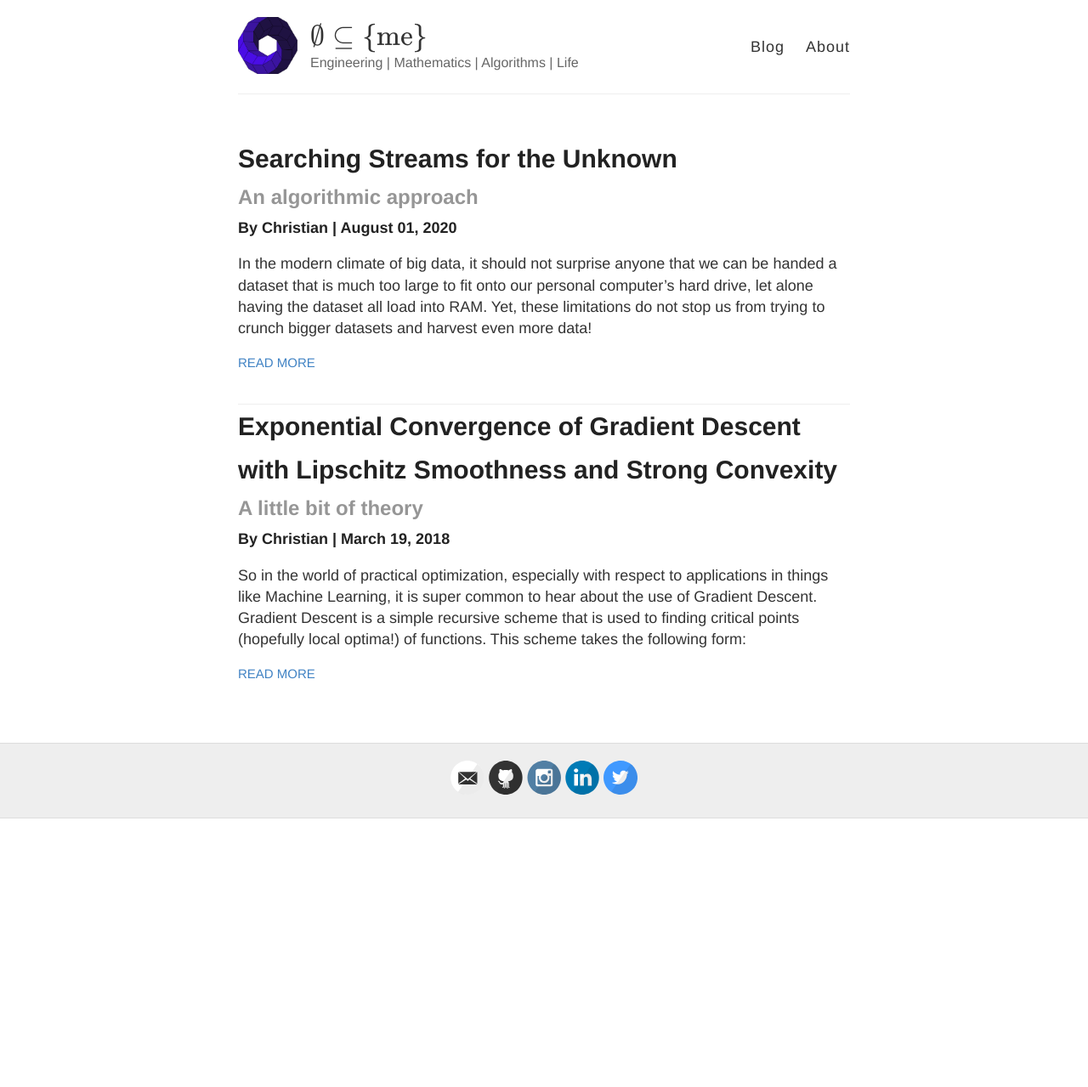
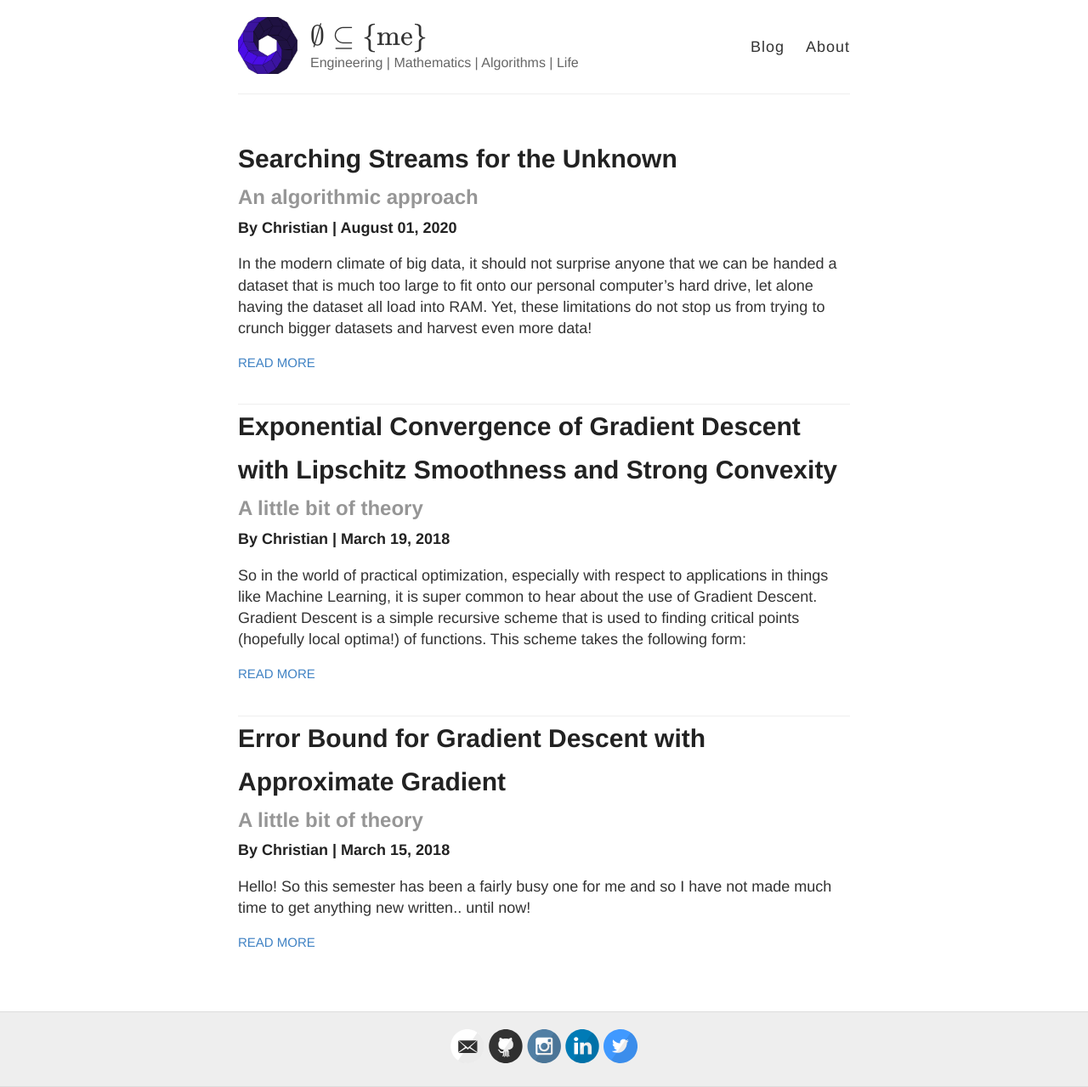
Before and after one commit to choward1491/choward1491.github.io, a Jekyll site: the page built from index.html, in a window 1280 px wide. Shown: the whole page at 85% size. Built offline with Jekyll 4.4.1, drawn with Linux system fonts in a browser that asks for light colours; nearby versions of some CDN libraries; before the commit the page ends 963 px from its top, so only the background shows below that.

Commit message:
push html version of old post

```diff
--- /dev/null
+++ b/_posts/2018-3-15-Error-Bound-for-Gradient-Descent-with-Approximate-Gradient.html
@@ -0,0 +1,98 @@
+---
+layout: post
+title: Error Bound for Gradient Descent with Approximate Gradient
+subtitle: A little bit of theory
+date:   2018-03-15 12:00:00 +0000
+author: Christian
+categories: algorithms math optimization convexity convergence machine-learning
+---
+
+<p>Hello! So this semester has been a fairly busy one for me and so I have not made much time to get anything new written.. until now!</p>
+
+<p>Lately I've been having some real fun with optimization, especially convex optimization and some duality, but I recently got posed an interesting problem of bounding the error between an iterate and the local minimum for a quadratic form when using an approximate gradient instead of an exact one. I thought this was a fairly fun problem to investigate and thought I would share my proof and some numerical results! So let's get to it..</p>
+
+<p><img src="/assets/approx_gradient_convergence/math_thought_gif.gif" alt="alt text" title="Math thinking meme" /></p>
+
+<p>First, let us take a look at the recursive gradient descent approach in question. Consider the steepest descent method with bounded error:</p>
+
+\newcommand{\norm}[1]{\left \lVert #1 \right \rVert}
+\newcommand{\Real}{\mathbb{R}}
+\begin{align*}
+x_{k+1} &= x_k - s \left( \nabla f(x_k) + \epsilon_k\right)
+\end{align*}
+
+<p>where $s$ is a positive constant stepsize, $\epsilon_k$ is an error term satisfying $\norm{\epsilon_k} \leq \delta$ for all $k$, and $f$ is the positive definite quadratic form defined as</p>
+
+\begin{align*}
+f(x) = \frac{1}{2} (x - x^*)^T Q (x - x^*)
+\end{align*}
+
+<p>Let $q = \max \lbrace|1 - s \lambda_{min}(Q)|,|1 - s \lambda_{max}(Q)| \rbrace$, and assume that $q < 1$. Using the above gradient descent approach, I will show that for all $k$, we can bound the distance between the $k^{th}$ iterate and a local optima by the following: \begin{align*} \norm{x_k - x^*} \leq \frac{s \delta}{1 - q} + q^k \norm{x_0 - x^*} \end{align*} where $x_0$ is the starting point for the iterate sequence and $x^*$ is the local optima.</p>
+
+<div class="lemma" >
+    <div class="lemma_name" text="1"></div>
+
+    Given a value $0 \leq c < 1$ and that \begin{align*} \norm{x_{k+1} - x^*} \leq s \delta + c \norm{x_k - x^*} \end{align*} we can find a bound for $\norm{x_k - x^*}$ to be \begin{align*} \norm{x_{k} - x^*} \leq \frac{s \delta}{1 - c} + c^k \norm{x_0 - x^*} \end{align*}
+
+</div>
+<div class="proof">
+	\begin{align*}
+	\norm{ x_{k} - x^* } &\leq s \delta + c \norm{ x_{k-1} - x^* } \\
+	&\leq \left(1 + c\right)s \delta + c^2 \norm{ x_{k-2} - x^* } \\
+	&\;\;\vdots \\
+	&\leq \left(\sum_{i=0}^{k} c^i\right) s \delta + c^{k} \norm{ x_{0} - x^* } \\
+	&\leq \left(\sum_{i=0}^{\infty} c^i\right) s \delta + c^{k} \norm{ x_{0} - x^* } \\
+	&= \frac{s \delta}{1-c} + c^{k} \norm{ x_{0} - x^* } \\
+	\end{align*}
+</div>
+
+<div class="lemma" >
+    <div class="lemma_name" text="2"></div>
+
+    For some symmetric, positive definite matrix $A$ and positive scalar $s$, the following is true:
+
+	\begin{align*}
+	\norm{I - s A} &\leq \max \lbrace |1 - s \lambda_{min}(A)|, |1 - s \lambda_{max}(A)|\rbrace
+	\end{align*}
+</div>
+<div class="proof">
+	Recall that some positive definite matrix $A = U^T \Lambda U \in \Real^{n \times n}$ where $U$ is a unitary matrix of eigenvectors and $\Lambda$ is a diagonal matrix with positive eigenvalues. Recall as well that for a matrix 2-norm, $\norm{B} = \sqrt{\lambda_{max}(B^T B)}$ for some matrix $B$. With that, we can proceed with the proof.
+
+	\begin{align*}
+	\norm{ I - s A } &= \norm{U^T U - s U^T \Lambda U} \\
+	&= \norm{U^T \left(I - s \Lambda \right)U} \\
+	&\leq \norm{U^T} \norm{I - s \Lambda} \norm{U} \\
+	&= \norm{I - s \Lambda} \\
+	&= \sqrt{\max \lbrace (1 - s \lambda_1)^2, \cdots, (1 - s \lambda_n)^2\rbrace} \\
+	&= \max \lbrace |1 - s \lambda_1|, |1 - s \lambda_2|\cdots, |1 - s \lambda_n|\rbrace \\
+	&= \max \lbrace |1 - s \lambda_{min}(A)|, |1 - s \lambda_{max}(A)|\rbrace
+	\end{align*}
+</div>
+
+<h2>Proof of Main Theorem</h2>
+
+Our goal in this proof is to arrive at the end result by arriving at statements that allow us to benefit from Lemma 1 and Lemma 2. With that said, we can proceed with this proof as follows:
+
+\begin{align*}
+\norm{x_{k+1} - x^*} &= \norm{\left(x_k - x^*\right) - s \left(\nabla f(x_k) + \epsilon_k\right)} \\
+&= \norm{\left(x_k - x^*\right) - s \left(Q \left(x_k - x^*\right) + \epsilon_k\right)} \\
+&= \norm{\left(I - s Q\right)\left(x_k - x^*\right) - s \epsilon_k } \\
+&\leq \norm{\left(I - s Q\right)\left(x_k - x^*\right)} + s \norm{\epsilon_k} \\
+&\leq \norm{ I - s Q }\norm{ x_k - x^* } + s \delta \\
+&\leq \max\lbrace |1 - s \lambda_{max}(Q)|,|1 - s \lambda_{min}(Q)|\rbrace \norm{ x_k - x^* } + s \delta \\
+&= q \norm{ x_k - x^* } + s \delta \\
+\end{align*}
+
+Since we assume we choose $s$ to be small enough such that $q < 1$, we can use Lemma 1 to further show that \begin{align*} \norm{x_{k+1} - x^*} &\leq q \norm{ x_k - x^* } + s \delta \\ &\leq \frac{s \delta}{1-q} + q^{k+1} \norm{ x_{0} - x^* } \end{align*} Thus showing the result we hope for!
+
+<h2>Numerical Methods</h2>
+
+I thought it could be cool to do a numerical experiment to see how the bound compares to the convergence in practice. To do this experiment, a noise vector $\epsilon$ was added onto the exact gradient of the quadratic form for a random, positive definite $Q$ such that $\left \lVert \epsilon \right \rVert \leq \delta$ for some $\delta$ that is specified. Multiple sequences were run with different starting random seeds and the plot below is a visualization of the convergence results against the bound.
+
+<p><img src="/assets/approx_gradient_convergence/bound_compare.png" alt="alt text" title="Convergence results: experiments vs theory" /></p>
+
+Based on the figure above, it looks like the bound works out nicely! Some observations to note are the following. As $q \rightarrow 1$, the bound term independent of $k$ in the inequality becomes quite large and the convergence of the $q^k$ term to $0$ slows down. This implies that the spectrum of $s Q$ are within a unit ball centered around a value of $1$ and that the extreme values of $s \lambda_{min}$ and $s \lambda_{max}$ are near the boundary of this ball. $q \rightarrow 1$ also means we are approaching a situation where we will diverge as the number of iterations approach infinity, so it makes sense that things would be bounded more and converge more slowly when $q$ is close to $1$.
+
+<h2>Conclusion</h2>
+
+In any event, we have seen that if we approximate our gradient in a way that is bounded (say using Finite Differences or mini-batch estimates in Machine Learning), it is possible to bound our convergence error and get a clearer idea of what to expect in terms of run-time, long term accuracy, and potentially more! Thus, this is a pretty neat result and something to keep in mind!
--- a/_posts/2018-3-19-Exponential-Convergence-of-Gradient-Descent-with-Lipschitz-Smoothness-and-Strong-Convexity.html
+++ b/_posts/2018-3-19-Exponential-Convergence-of-Gradient-Descent-with-Lipschitz-Smoothness-and-Strong-Convexity.html
@@ -21,7 +21,6 @@ x_{k+1} &= x_{k} - \alpha_k \nabla f(x_{k})
 
 <p><img src="/assets/exp_convergence/Oh-boy-here-we-go.jpg" alt="alt text" title="Oh boy, here we go! meme" /></p>
 
-$$\require{newcommand}$$
 $$\newcommand{\norm}[1]{\left \lVert #1 \right \rVert}$$
 
 <h2>Theoretical Analysis</h2>
```
Also changed, not shown: assets/approx_gradient_convergence/bound_compare.png (added), assets/approx_gradient_convergence/math_thought_gif.gif (added).
